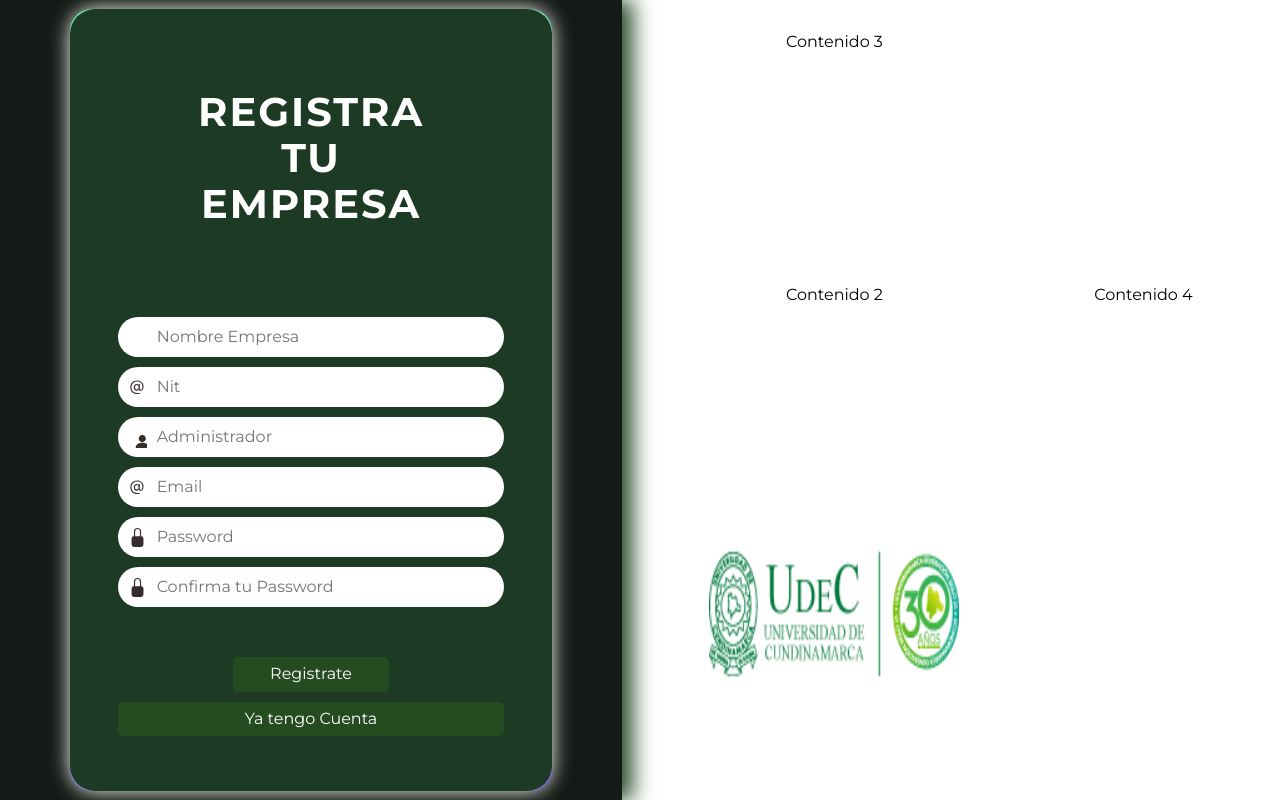
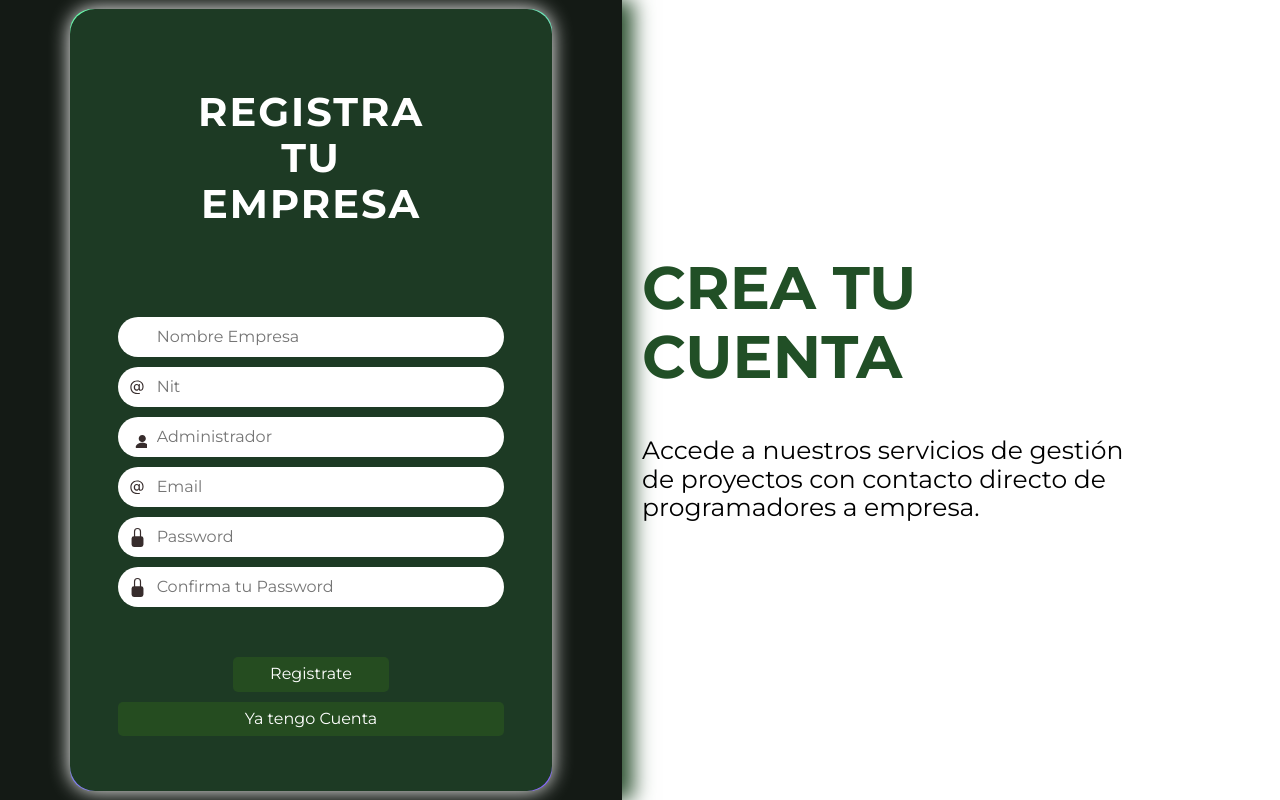
Before and after one commit to ManuelAnony/CentroDesarrollo, a Flask app: page /registroEmpresa in a window 1280 px wide. Run offline with Flask 3, Linux system fonts and the light colour scheme; some web fonts are replaced.

Commit message:
cambios de datos

```diff
--- a/src/app.py
+++ b/src/app.py
@@ -228,7 +228,7 @@ def enviar_solicitud():
                 "nombre_solicitud": nombre_solicitud,
                 "descripcion_solicitud": descripcion_solicitud,
                 "fecha": fecha_solicitud,
-                "porcentaje_solicitud": 0,
+                "estado": "Pendiente",
                 "email": session['email']  # Añadir el email de la empresa
             }
 
--- a/src/templates/dashcompany.html
+++ b/src/templates/dashcompany.html
@@ -48,7 +48,7 @@
                                     <th>Nombre de la Solicitud</th>
                                     <th>Descripción</th>
                                     <th>Fecha</th>
-                                    <th>Porcentaje Completado</th>
+                                    <th>Estado</th>
                                 </tr>
                             </thead>
                             <tbody>
@@ -58,7 +58,7 @@
                                             <td>{{ solicitud['nombre_solicitud'] }}</td>
                                             <td>{{ solicitud['descripcion_solicitud'] }}</td>
                                             <td>{{ solicitud['fecha'] }}</td>
-                                            <td>{{ solicitud['porcentaje_solicitud'] }}%</td>
+                                            <td>{{ solicitud['estado'] }}</td>
                                         </tr>
                                     {% endfor %}
                                 {% else %}
--- a/src/templates/login.html
+++ b/src/templates/login.html
@@ -21,7 +21,7 @@
               <svg viewBox="0 0 16 16" fill="currentColor" height="16" width="16" xmlns="http://www.w3.org/2000/svg" class="input-icon">
                 <path d="M13.106 7.222c0-2.967-2.249-5.032-5.482-5.032-3.35 0-5.646 2.318-5.646 5.702 0 3.493 2.235 5.708 5.762 5.708.862 0 1.689-.123 2.304-.335v-.862c-.43.199-1.354.328-2.29.328-2.926 0-4.813-1.88-4.813-4.798 0-2.844 1.921-4.881 4.594-4.881 2.735 0 4.608 1.688 4.608 4.156 0 1.682-.554 2.769-1.416 2.769-.492 0-.772-.28-.772-.76V5.206H8.923v.834h-.11c-.266-.595-.881-.964-1.6-.964-1.4 0-2.378 1.162-2.378 2.823 0 1.737.957 2.906 2.379 2.906.8 0 1.415-.39 1.709-1.087h.11c.081.67.703 1.148 1.503 1.148 1.572 0 2.57-1.415 2.57-3.643zm-7.177.704c0-1.197.54-1.907 1.456-1.907.93 0 1.524.738 1.524 1.907S8.308 9.84 7.371 9.84c-.895 0-1.442-.725-1.442-1.914z"></path>
               </svg>
-              <input type="text" class="input-field" placeholder="Email" autocomplete="off" id="email" name="email" />
+              <input type="email" class="input-field" placeholder="Email" autocomplete="off" id="email" name="email" />
             </div>
             <div class="field">
               <svg viewBox="0 0 16 16" fill="currentColor" height="16" width="16" xmlns="http://www.w3.org/2000/svg" class="input-icon">
--- a/src/templates/registro.html
+++ b/src/templates/registro.html
@@ -183,20 +183,23 @@
             </div>
         </div>
 
-        <div class="container-right">
-            <!-- Contenido de los contenedores derechos -->
-            <div class="sub-container">
-                <center>
-                <img src="{{ url_for('static', filename='images/ucundinamarca.png') }}">
-                </center>
-            </div>
+        <div class="container-right m-5">
 
-            <div class="sub-container">
-                Contenido 2
-            </div>
 
-            <div class="sub-container">Contenido 3</div>
-            <div class="sub-container">Contenido 4</div>
+          <div class="textInformation col">
+            <h1>Crea tu cuenta</h1>
+            <p>Accede a nuestros servicios de gestión de proyectos con contacto directo de programadores a empresa.</p>
+          </div>
+
+          <div class="animation position-relative top-100">
+            <div class="cube"><img src="{{url_for('static', filename='images/icons/b.png')}}" alt=""></div>
+            <div class="cube"><img src="{{url_for('static', filename='images/icons/c.png')}}" alt=""></div>
+            <div class="cube"><img src="{{url_for('static', filename='images/icons/h.png')}}" alt=""></div>
+            <div class="cube"><img src="{{url_for('static', filename='images/icons/j.png')}}" alt=""></div>
+            <div class="cube"><img src="{{url_for('static', filename='images/icons/m.png')}}" alt=""></div>
+            <div class="cube"><img src="{{url_for('static', filename='images/icons/p.png')}}" alt=""></div>
+            <div class="cube"><img src="{{url_for('static', filename='images/icons/s.png')}}" alt=""></div>
+          </div>
         </div>
 
 
```
Also changed, not shown: src/templates/index.html (+9 -9 lines).
